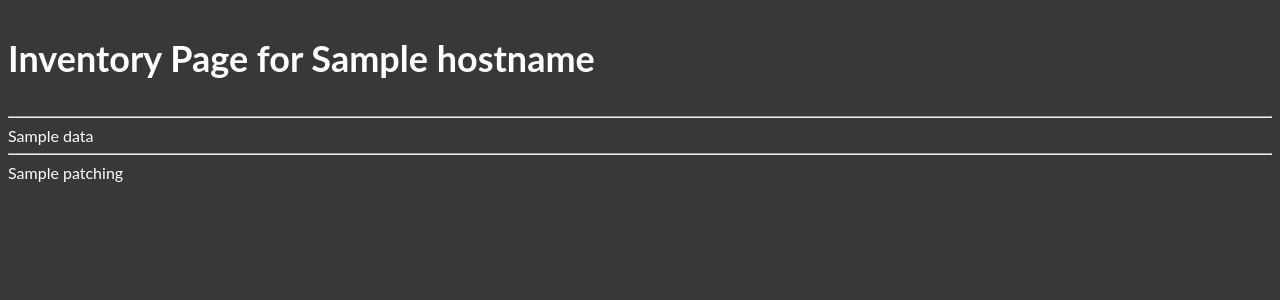
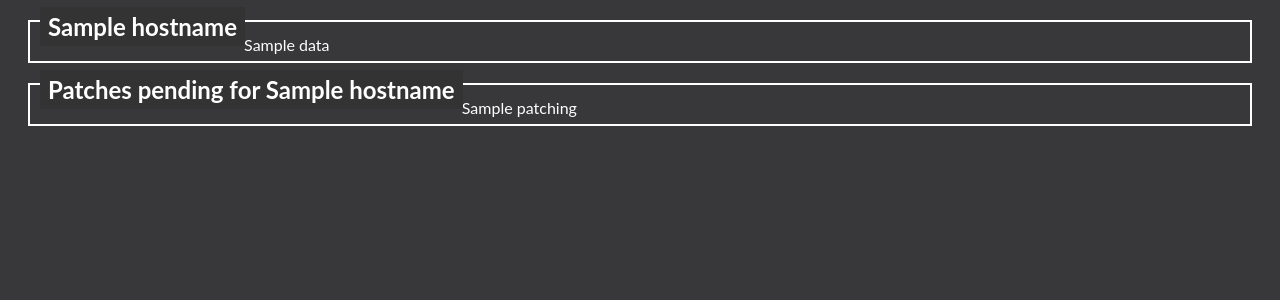
Before and after one commit to ihayhurst/HydraulicPandanusCrest, a Flask app: template flask/app/website/templates/inventory_host.html in a window 1280 px wide. Shown: the part 43-343 px from the top of the page. Run offline with Flask 2, Linux system fonts and the light colour scheme; the template is opened without the code that fills it: most values are stand-ins (such as "Sample title", 1, 10 or a date in 2020).

Commit message:
renedr inventory page style

```diff
--- a/flask/app/HPCapps/inventory_load_host.py
+++ b/flask/app/HPCapps/inventory_load_host.py
@@ -4,6 +4,7 @@ import requests
 import ssl
 import base64
 import pandas as pd
+from  .inventory_style import applyTableStyle
 
 # private token authentication
 # curl -k --header "PRIVATE-TOKEN: bvci5iEFxxUzt1WmUqxt" "https://gitlab.rt.intra/api/v4/projects/983/"
@@ -73,5 +74,20 @@ def normaliseToDataframe(data):
     """
     Parse inventory JSON data to dataframe
     """
-    df = pd.json_normalize(data, errors="ignore")
-    return df
+    record = pd.json_normalize(data)
+    # drop the cols that need normalizing
+    discard_cols = ['contacts', 'networks', 'categories']
+    record.drop([x for x in discard_cols], axis=1, inplace=True)
+    record2 = record[['distribution', 'hardware']].copy()
+    record = record[['id', 'description']]
+    contacts = pd.json_normalize(data, "contacts")
+    networks = pd.json_normalize(data, "networks")
+    categories = pd.json_normalize(data, "categories")
+    categories = categories.T
+    html = applyTableStyle(record)
+    html = html.set_properties(subset=["description"], **{"width": "100%"}).render()
+    html = html + applyTableStyle(record2).set_properties(subset=["hardware"], **{"width": "50%"}).render()
+    html = html + f"<h4>Contacts</h4>{applyTableStyle(contacts).render()}"
+    html = html + f"<h4>Networks</h4>{applyTableStyle(networks).render()}"
+    html = html + f"<h4>Categories</h4>{applyTableStyle(categories).render()}"
+    return html
--- a/flask/app/HPCapps/inventory_style.py
+++ b/flask/app/HPCapps/inventory_style.py
@@ -3,7 +3,7 @@ def applyTableStyle(df):
         dict(
             selector="th",
             props=[
-                ("font-size", "110%"),
+                ("font-size", "100%"),
                 ("text-align", "left"),
                 ("text-transform", "capitalize"),
                 ("background-color", "#000033"),
@@ -11,11 +11,12 @@ def applyTableStyle(df):
         ),
         dict(selector="caption", props=[("caption-side", "bottom")]),
         dict(selector="td a", props=[("display", "block")]),
+        dict(selector="table", props=[("width", "850px")]),
     ]
     patchingStyle = (
          df.style.set_table_styles(styles)
         .hide_index()
         .set_precision(0)
-        .render()
+        #.render()
     )
     return patchingStyle
--- /dev/null
+++ b/flask/app/website/static/record.css
@@ -0,0 +1,55 @@
+article {
+    border: solid 2px white;
+    margin: 20px;
+    padding: 5px;
+    position: relative;
+}
+
+article h2 {
+    background: #333;
+    padding: 5px 8px;
+    position: relative;
+    top: -15px;
+    left: 5px;
+    display: inline;
+}
+
+article .actions {
+    float: right;
+    width: 25%;
+    text-align: right;
+    position: relative;
+}
+
+article .actions input {
+    display: block;
+    float: right;
+    clear: both;
+}
+
+article .details {
+    position: releative;
+    width: 70%;
+}
+
+.author {
+    float: left;
+    width: 60%;
+}
+
+.created {
+    float: left;
+    width: 40%
+}
+
+.label {
+    float: left;
+    width: 30%;
+}
+
+.label span,
+.author span,
+.created span {
+    font-weight: bold;
+    padding-right: 3px;
+}
--- a/flask/app/website/templates/base.html
+++ b/flask/app/website/templates/base.html
@@ -1,5 +1,6 @@
 <!doctype html>
 <html>
+
 <head>
     {% if title %}
     <title>{{ title }} - HPC Flask server</title>
@@ -7,8 +8,10 @@
     <title>Flask Server</title>
     {% endif %}
     <link rel="stylesheet" href="{{ url_for('website.static', filename='mystyle.css') }}">
+    <link rel="stylesheet" href="{{ url_for('website.static', filename='record.css') }}">
     <link rel="shortcut icon" href="{{ url_for('website.static', filename='favicon.ico') }}">
 </head>
+
 <body>
     <header>
         <div class="container">
@@ -22,8 +25,8 @@
         </div>
     </header>
     <div class="container">
-        {% block content %}
-        {% endblock %}
+        {% block content %} {% endblock %}
         <div>
 </body>
+
 </html>
--- a/flask/app/website/templates/inventory_host.html
+++ b/flask/app/website/templates/inventory_host.html
@@ -1,7 +1,9 @@
 {% extends "base.html" %} {% block content%}
-<h3>Inventory Page for {{ hostname }}</h3>
-<hr/>
-<span class="command-line">
-{{ data|safe }}
-</span>
-<hr> {{patching|safe}} {% endblock %}
+<article>
+    <h2>{{ hostname }}</h2>
+    {{ data|safe }}
+</article>
+<article>
+    <h2>Patches pending for {{ hostname }}</h2>
+    {{patching|safe}} {% endblock %}
+</article>
--- a/flask/app/website/views.py
+++ b/flask/app/website/views.py
@@ -40,9 +40,9 @@ def queue():
 def inventory_host(hostname):
     title = f"Inventory page for {hostname}"
     invdf = inventory_load_host.getInventoryDetail(hostname)
-    invdf = inventory_style.applyTableStyle(invdf)
+    #invdf = inventory_style.applyTableStyle(invdf)
     patchdf = patching_load_host.getPatchingDetail(hostname)
-    patchdf = inventory_style.applyTableStyle(patchdf)
+    patchdf = inventory_style.applyTableStyle(patchdf).render()
     return render_template("inventory_host.html", title=title, hostname=hostname, data=invdf, patching=patchdf)
 
 
```
Lines whose indentation alone changed are shown as unchanged.
